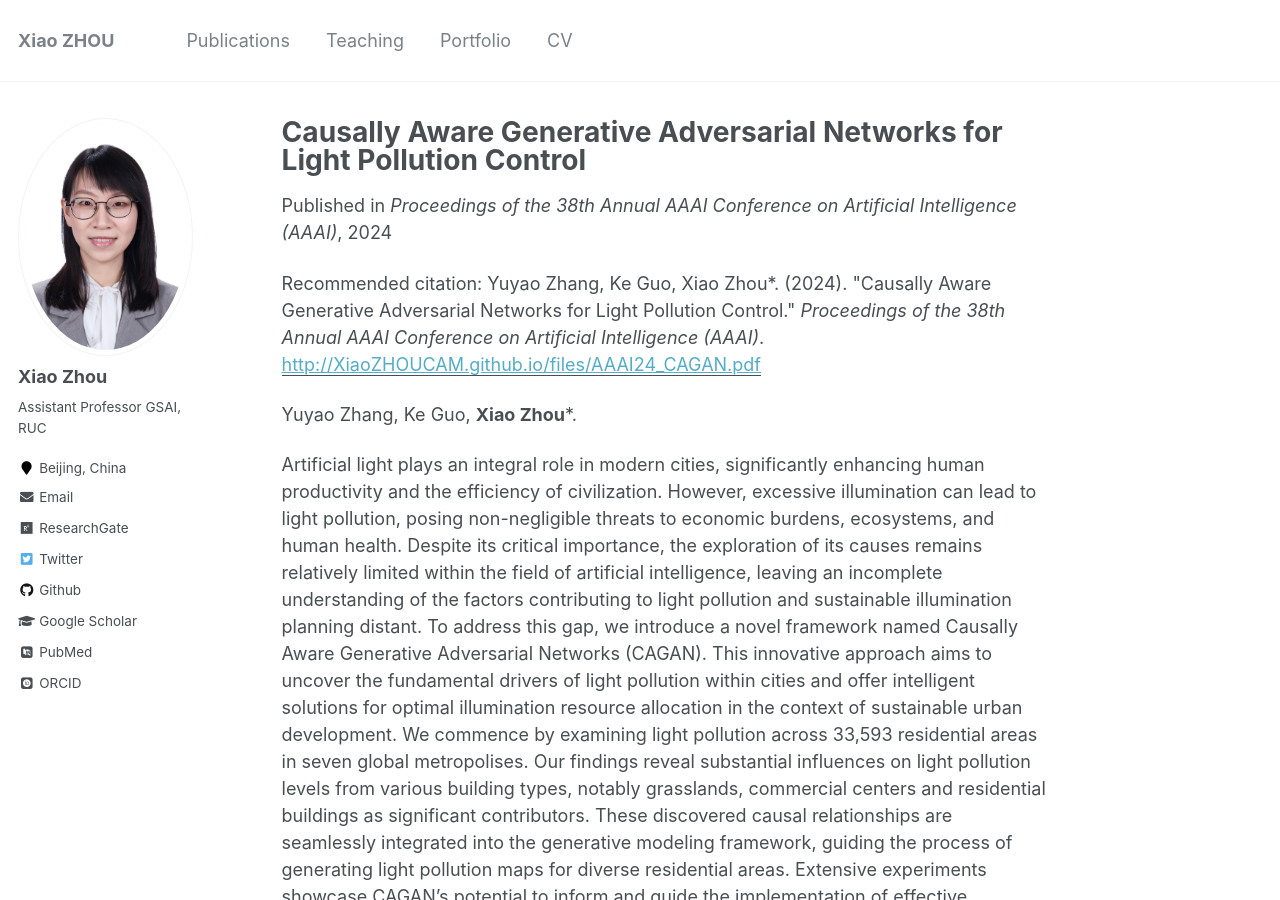
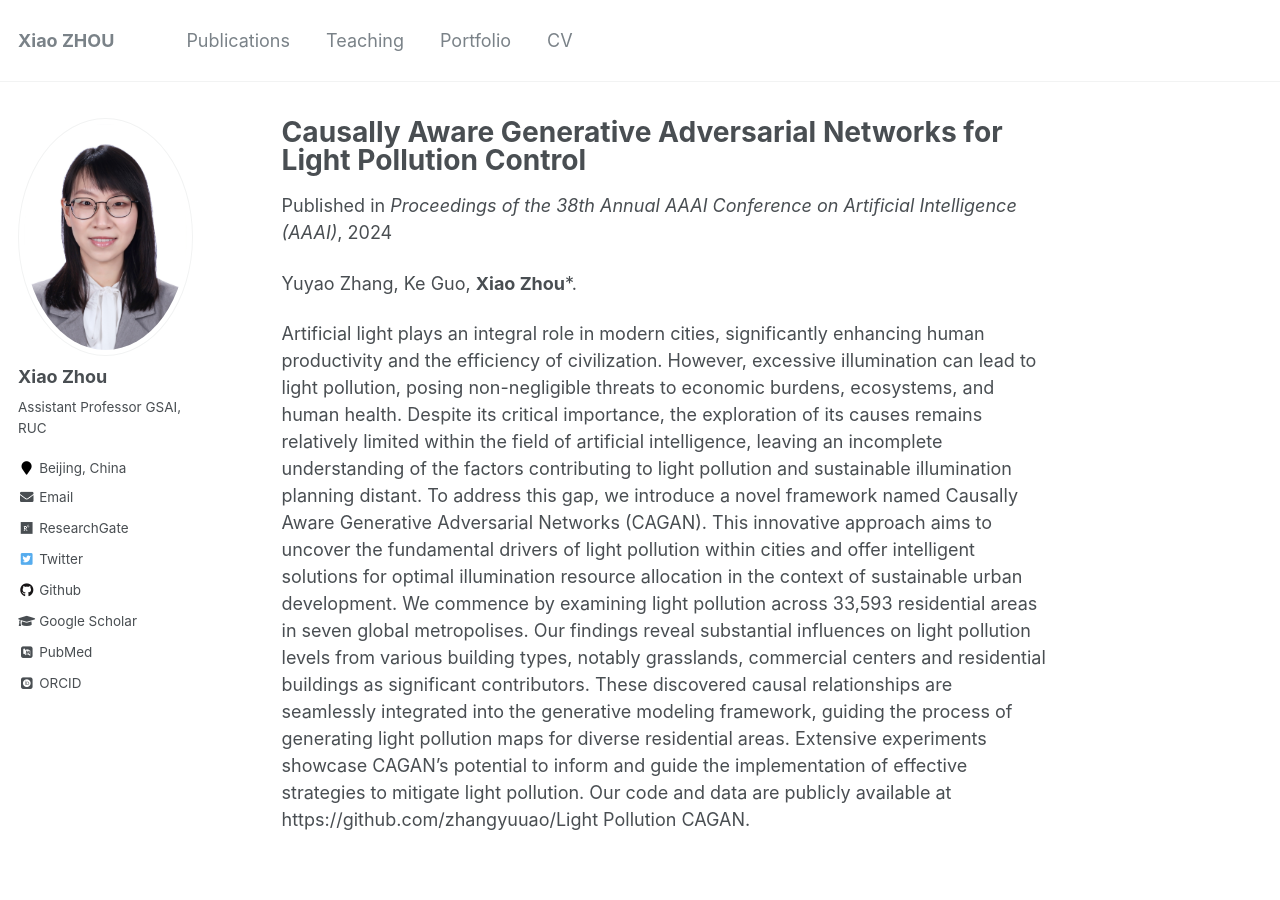
Before and after one commit to lxin131/XiaoZHOUCAM.github.io, a Jekyll site: the page built from _publications/AAAI2024_p1.md, in a window 1280 px wide and 900 px high. Built offline with Jekyll 4.4.1, drawn with Linux system fonts in a browser that asks for light colours; some web fonts are replaced.

Commit message:
Update AAAI2024_p1.md

```diff
--- a/_publications/AAAI2024_p1.md
+++ b/_publications/AAAI2024_p1.md
@@ -4,7 +4,6 @@
 date: 2024-02-20
 venue: 'Proceedings of the 38th Annual AAAI Conference on Artificial Intelligence (AAAI)'
 paperurl: 'http://XiaoZHOUCAM.github.io/files/AAAI24_CAGAN.pdf'
-citation: 'Yuyao Zhang, Ke Guo, Xiao Zhou*. (2024). &quot;Causally Aware Generative Adversarial Networks for Light Pollution Control.&quot; <i>Proceedings of the 38th Annual AAAI Conference on Artificial Intelligence (AAAI)</i>.'
 ---
 
 Yuyao Zhang, Ke Guo, **Xiao Zhou**\*.
```
